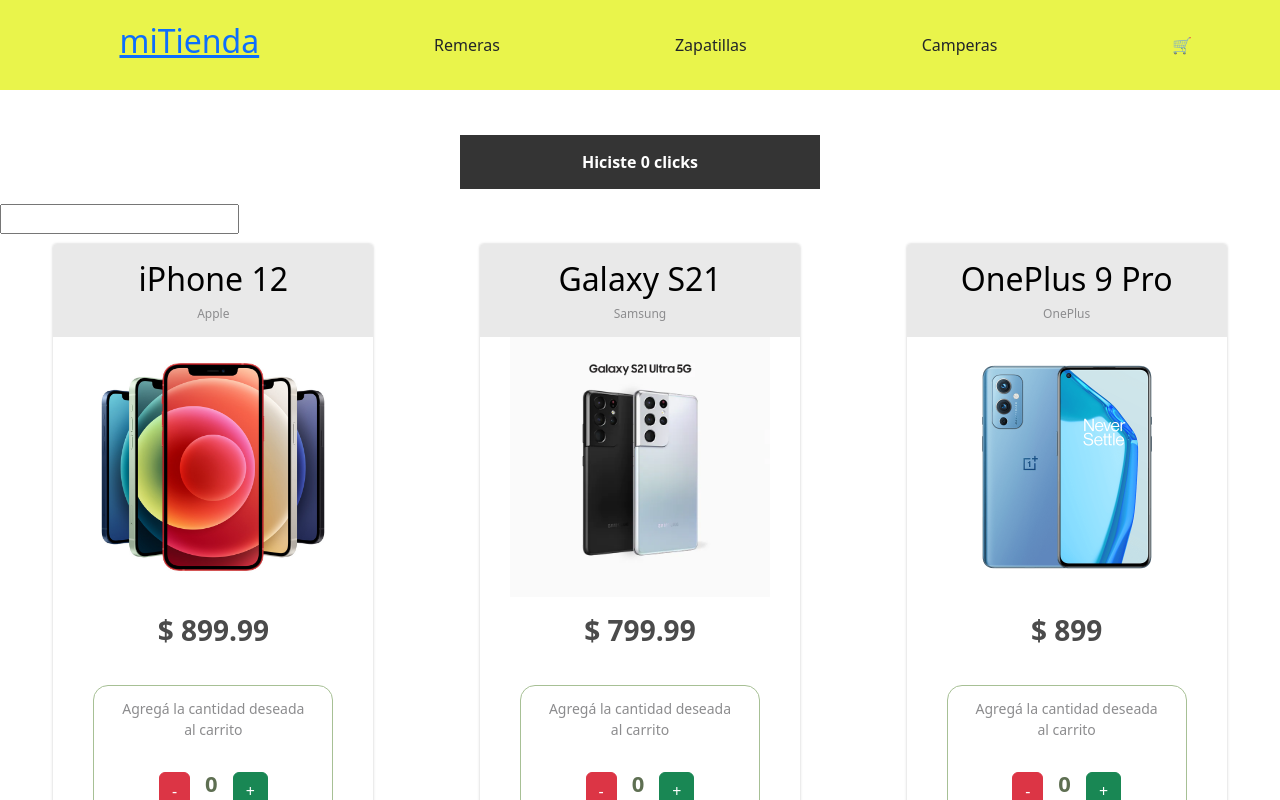
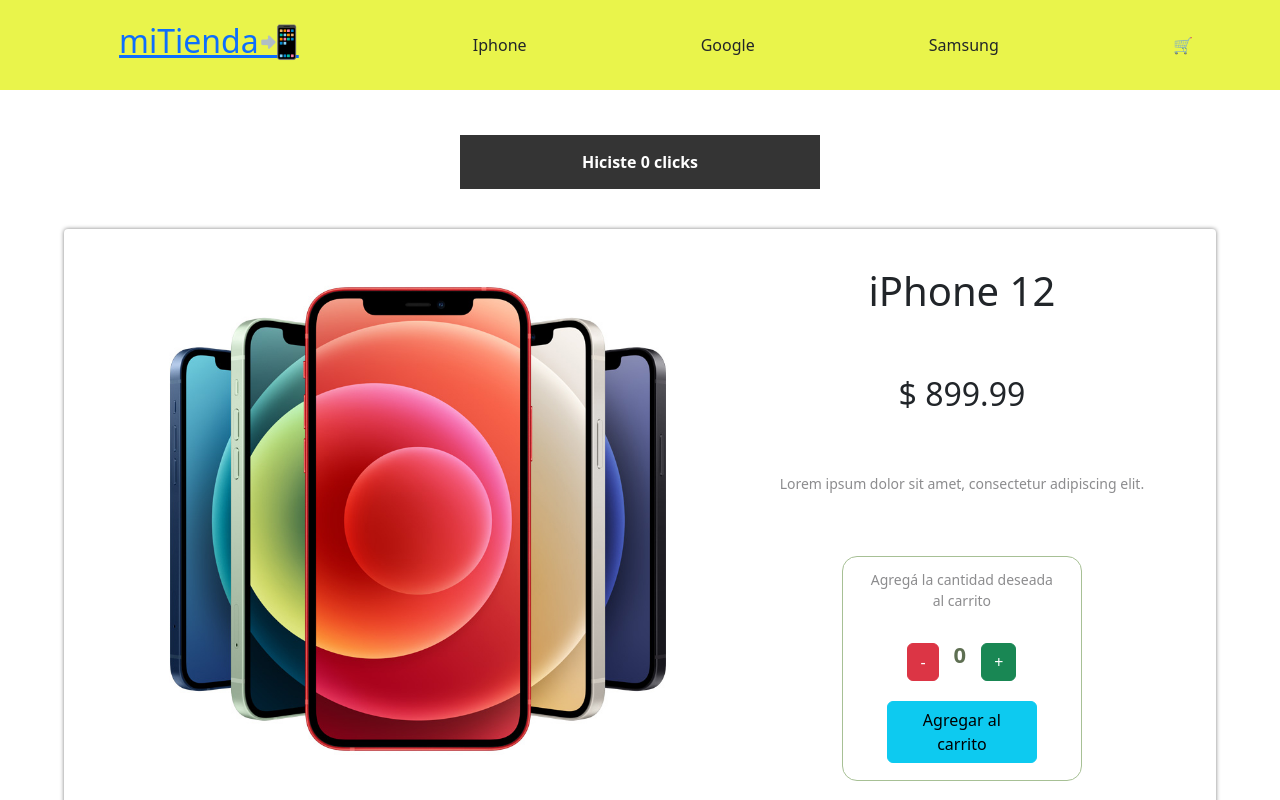
Before and after one commit to SSantiago90/react-43210, a React (Vite) app: page /products/1 in a window 1280 px wide. Shown: the top 800 px of the page. Built offline with nearby package versions, Linux system fonts and the light colour scheme.

Commit message:
router - createBrowserRouter

```diff
--- a/package.json
+++ b/package.json
@@ -14,6 +14,7 @@
     "bootstrap": "^5.3.0-alpha3",
     "react": "^18.2.0",
     "react-dom": "^18.2.0",
+    "react-router-dom": "^6.11.2",
     "sass": "^1.62.1"
   },
   "devDependencies": {
--- a/src/App.jsx
+++ b/src/App.jsx
@@ -1,17 +1,38 @@
-/* import ItemDetailContainer from "./components/ItemDetailContainer/ItemDetailContainer"; */
+import ItemDetailContainer from "./components/ItemDetailContainer/ItemDetailContainer";
 import ItemListContainer from "./components/ItemListContainer/ItemListContainer";
 import NavBar from "./components/NavBar/NavBar";
 import ViewCount from "./components/ViewCount/ViewCount";
+import { createBrowserRouter, RouterProvider, Outlet } from "react-router-dom";
 
-function App() {
+function Layout() {
   return (
-    <div className="header">
+    <>
       <NavBar />
       <ViewCount initialValue={0} />
-      {/*  <ItemDetailContainer /> */}
-      <ItemListContainer />
-    </div>
+      <Outlet />
+      <footer>Soy un footer /copy copyright 2023</footer>
+    </>
   );
 }
 
+function App() {
+  const router = createBrowserRouter([
+    {
+      path: "/",
+      Component: Layout,
+      children: [
+        { path: "/", Component: ItemListContainer },
+        { path: "/category/:brandid", Component: ItemListContainer },
+        { path: "/products/:id", Component: ItemDetailContainer },
+      ],
+    },
+    {
+      path: "*",
+      Component: () => <h2>Error: Not Found</h2>,
+    },
+  ]);
+
+  return <RouterProvider router={router} />;
+}
+
 export default App;
--- a/src/components/Item/Item.jsx
+++ b/src/components/Item/Item.jsx
@@ -3,6 +3,7 @@
 import "./item.css";
 import ItemCount from "../ItemCount/ItemCount";
 import withConsoleLog from "../HOCs/withRenderCount";
+import { Link } from "react-router-dom";
 
 function CardDescription({ price, category }) {
   return (
@@ -13,7 +14,7 @@
   );
 }
 
-function Item({ title, img, price, category, color }) {
+function Item({ id, title, img, price, category, color }) {
   const [isFavorite, setIsFavorite] = useState(false);
   let classNameFavorite;
 
@@ -23,12 +24,7 @@
     classNameFavorite = "item-card_favicon favorite";
   }
 
-  /* let classNameFavorite = isFavorite
-    ? "item-card_favicon favorite"
-    : "item-card_favicon"; */
-
   function handleClickFav() {
-    console.log("ok");
     setIsFavorite(!isFavorite);
   }
 
@@ -37,7 +33,6 @@
       <button onClick={handleClickFav} className={classNameFavorite}>
         ♥
       </button>
-
       <div className="item-card_header">
         <h2>{title}</h2>
         <small>{category}</small>
@@ -45,11 +40,11 @@
       <div className="item-card_img">
         <img src={img} alt="imagen"></img>
       </div>
-
       <CardDescription price={price} color={color} />
       <ItemCount stock={5} />
-
-      <Button color={color}>Ver detalle</Button>
+      <Link to={`/products/${id}`}>
+        <Button color={color}>Ver detalle</Button>
+      </Link>
     </div>
   );
 }
--- a/src/components/ItemDetailContainer/ItemDetailContainer.jsx
+++ b/src/components/ItemDetailContainer/ItemDetailContainer.jsx
@@ -3,22 +3,26 @@
 import mobilePhones from "../../data/mobiles";
 import "./itemdetail.css";
 import ItemCount from "../ItemCount/ItemCount";
+import { useParams } from "react-router-dom";
 
 /* AsnyMock ----------------------------------------------- */
-function getItemData() {
+function getItemData(id) {
   return new Promise((resolve) => {
-    setTimeout(() => {
-      resolve(mobilePhones[0]);
-    }, 2000);
+    setTimeout(
+      () => resolve(mobilePhones.find((item) => item.id === Number(id))),
+      2000
+    );
   });
 }
 /* ------------------------------------------------ */
 
 function ItemDetailContainer() {
   const [product, setProduct] = useState({});
+  const { id } = useParams();
+  /* { id: ____ } */
 
   useEffect(() => {
-    getItemData().then((respuesta) => {
+    getItemData(id).then((respuesta) => {
       setProduct(respuesta);
     });
   }, []);
--- a/src/components/ItemListContainer/ItemListContainer.jsx
+++ b/src/components/ItemListContainer/ItemListContainer.jsx
@@ -1,28 +1,36 @@
 import { useEffect, useState } from "react";
-
-/* AsyncMockService - servicioMock / backend/nube/api */
 import mobilePhones from "../../data/mobiles";
 import ItemList from "./ItemList";
+import { useParams } from "react-router-dom";
 
-function getData() {
-  /* / */
+function getData(brandid) {
   return new Promise((resolve) => {
-    /* .... */
-    /* fetch a la DB */
-    resolve(mobilePhones);
+    if (brandid) {
+      setTimeout(() =>
+        resolve(
+          mobilePhones.filter(
+            (item) => item.category.toLowerCase() === brandid.toLowerCase()
+          ),
+          1000
+        )
+      );
+    } else {
+      setTimeout(() => resolve(mobilePhones), 1000);
+    }
   });
 }
 /* ---------------------------------------------- */
 
 function ItemListContainer() {
   let [products, setProducts] = useState([]);
+  const { brandid } = useParams();
 
   useEffect(() => {
-    getData().then((respuesta) => {
+    getData(brandid).then((respuesta) => {
       console.log("llegaron los datos", respuesta);
       setProducts(respuesta);
     });
-  }, []);
+  }, [brandid]);
 
   return <ItemList products={products} />;
 }
--- a/src/components/NavBar/NavBar.jsx
+++ b/src/components/NavBar/NavBar.jsx
@@ -1,4 +1,5 @@
 import "./navbar.css";
+import { Link } from "react-router-dom";
 
 export default function NavBar() {
   return (
@@ -6,23 +7,23 @@
       <ul className="nav-menu">
         <h2>
           <li>
-            <a href="/">miTienda</a>
+            <Link to="/">miTienda📲</Link>
           </li>
         </h2>
         <li className="nav-item">
-          <a className="nav-link" href="/">
-            Remeras
-          </a>
+          <Link className="nav-link" to="/category/apple">
+            Iphone
+          </Link>
         </li>
         <li className="nav-item">
-          <a className="nav-link" href="/">
-            Zapatillas
-          </a>
+          <Link className="nav-link" to="/category/google">
+            Google
+          </Link>
         </li>
         <li className="nav-item">
-          <a className="nav-link" href="/">
-            Camperas
-          </a>
+          <Link className="nav-link" to="/category/samsung">
+            Samsung
+          </Link>
         </li>
         {/* CartWidget*/}
         <div>🛒</div>
```
Also changed, not shown: 1 other file (tests, documents, lock files or other folders).
